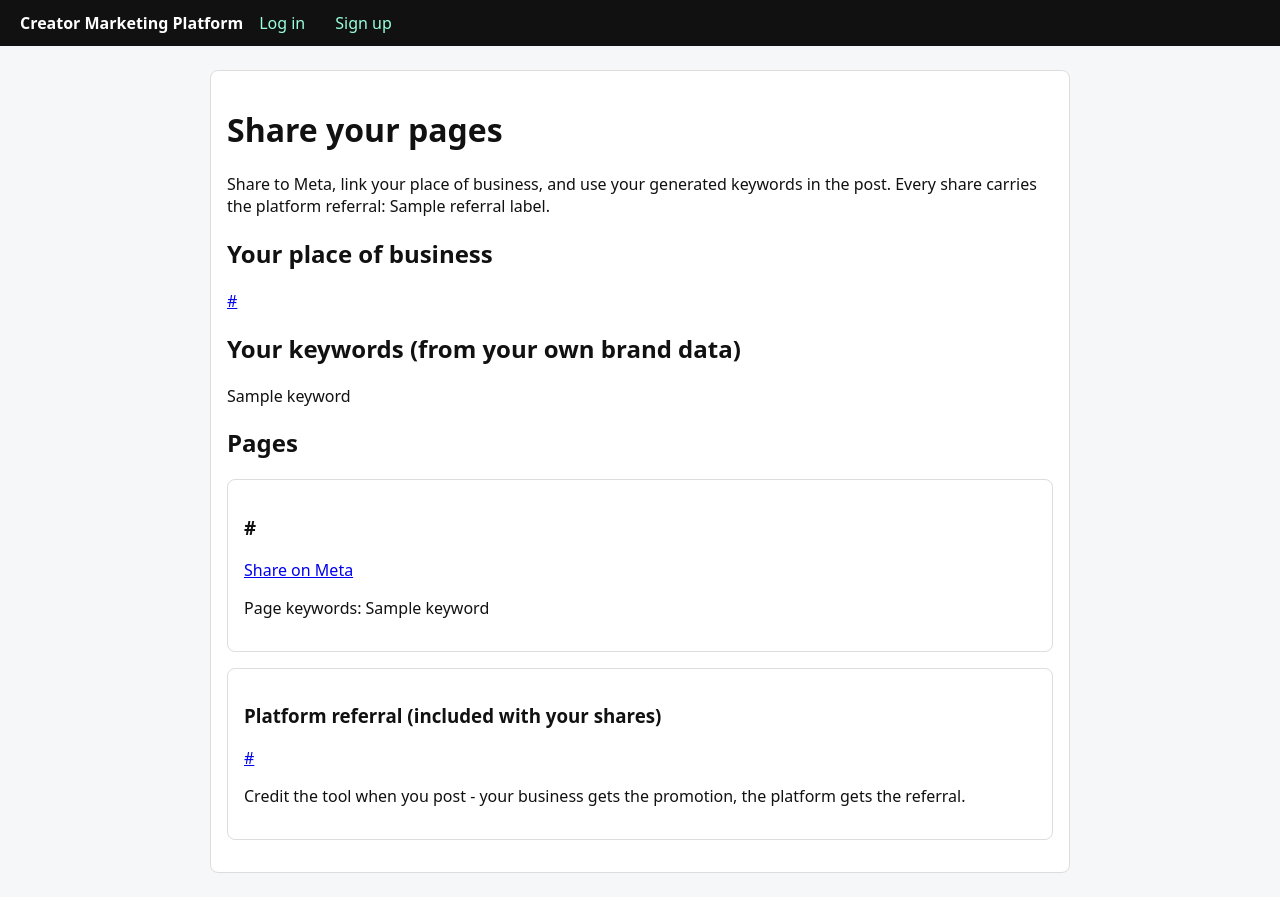
After one commit to 1243353366/creator-marketing-platform, a Flask app: template app/templates/share.html in a window 1280 px wide. The commit adds this page. Run offline with Flask 3, Linux system fonts and the light colour scheme; the template is opened without the code that fills it: most values are stand-ins (such as "Sample title", 1, 10 or a date in 2020); parts of the project's set-up code (start-up, migrations or seed data) failed here and were passed over; some libraries are stand-ins or nearby versions.

Commit message:
Share page: Meta + place-of-business links, own-data keywords, platform referral
Creators share their tracked SEO pages to Meta (sharer links
with the page url quoted, so an adversarial url cannot inject
sharer parameters), feature their place of business
(brand_profiles.business_url, https-only, optional), and get
keyword suggestions generated deterministically from their own
brand profile and page metadata - empty data yields no
keywords, never filler; stopwords and caps enforced; nothing
invented. Every share carries the platform referral: the
project's GitHub link, labeled explicitly. Win-win - the
creator promotes their business, the referral travels with it.

New page joins the oracle probe's leakage and auth lists
automatically. 3 tests added: honest keywords, business_url
https enforcement, share/adversarial link formats.

Two latent defects surfaced by the work, both fixed:
share.html initially extended a guessed block name (content;
base.html defines body), and brand.html NEVER rendered the
error variable - checkout/business 400s re-rendered the form
silently. Errors now display

```diff
--- a/app/models.py
+++ b/app/models.py
@@ -81,6 +81,8 @@ class BrandProfile(Base):
     restrictions: Mapped[str] = mapped_column(Text, default="")
     cta: Mapped[str] = mapped_column(String(255), default="")
     checkout_url: Mapped[str] = mapped_column(String(500),
+                                              nullable=True)
+    business_url: Mapped[str] = mapped_column(String(500),
                                               nullable=True)
     conversion_goal: Mapped[str] = mapped_column(String(255),
                                                  default="")
--- a/app/routes.py
+++ b/app/routes.py
@@ -9,6 +9,7 @@ from flask import (Blueprint, abort, flash, redirect,
 
 from . import auth, consent as consent_svc, marketing, monthly
 from . import payments as payments_svc, seo
+from . import share as S
 from .db import session as dbsession
 from .models import (User, BrandProfile, Campaign, Metric,
                      MonthlyReview, SeoAudit, SeoPage, Variant)
@@ -143,6 +144,14 @@ def brand():
             return render_template("brand.html", profile=profile,
                 error="Checkout link must be https://"), 400
         fields["checkout_url"] = checkout or None
+        business = request.form.get("business_url",
+                                    "").strip()[:500]
+        # the creator's place of business (map page, listing,
+        # storefront), shown on their share page - their link
+        if business and not business.startswith("https://"):
+            return render_template("brand.html", profile=profile,
+                error="Business link must be https://"), 400
+        fields["business_url"] = business or None
         if profile is None:
             db.add(BrandProfile(user_id=user.id, **fields))
         else:
@@ -444,6 +453,36 @@ def payment_webhook():
     return {"received": True}
 
 
+@bp.get("/share")
+def share_page():
+    user = require_user()
+    db = dbsession()
+    profile = db.query(BrandProfile).filter_by(
+        user_id=user.id).one_or_none()
+    pages = db.query(SeoPage).filter_by(
+        user_id=user.id).order_by(SeoPage.url).all()
+    shares = []
+    for pg in pages:
+        audit = db.query(SeoAudit).filter_by(
+            user_id=user.id, page_id=pg.id).order_by(
+            SeoAudit.checked_at.desc()).first()
+        extra = " ".join(
+            x for x in (getattr(audit, "meta_title", ""),
+                        getattr(audit, "meta_desc", "")) if x)
+        shares.append({
+            "page": pg,
+            "meta_url": S.meta_share_url(pg.url),
+            "keywords": S.generate_keywords(profile, extra),
+        })
+    return render_template(
+        "share.html", shares=shares, profile=profile,
+        business_url=(profile.business_url or "")
+        if profile else "",
+        referral_url=S.REFERRAL_URL,
+        referral_label=S.REFERRAL_LABEL,
+        keywords=S.generate_keywords(profile))
+
+
 @bp.get("/payments")
 def payments_page():
     require_user()
--- /dev/null
+++ b/app/share.py
@@ -0,0 +1,64 @@
+"""Share utilities: keywords from the creator's OWN data, and
+share links that carry the platform's referral.
+
+Honesty rules (this module generates marketing suggestions):
+  - Keywords are derived ONLY from the creator's own brand
+    profile and page metadata. Nothing is invented; an empty
+    profile yields NO keywords, never filler.
+  - The referral is explicit and labeled: every share carries
+    the platform's GitHub link so shared posts credit the
+    tool. It is never hidden in the link text.
+"""
+from urllib.parse import quote
+
+# The platform's own referral: shared posts credit this
+# project's source. Win-win - the creator promotes their
+# business, the platform travels with the post.
+REFERRAL_URL = (
+    "https://github.com/1243353366/"
+    "creator-marketing-platform")
+REFERRAL_LABEL = "Built with creator-marketing-platform (open source)"
+
+# words never worth suggesting as keywords
+_STOPWORDS = frozenset(
+    """a an and are as at be but by for from has have i in is it
+    its me my not of on or our so the their them they this to
+    we with you your""".split())
+
+MAX_KEYWORDS = 12
+
+
+def meta_share_url(page_url: str) -> str:
+    """Meta (Facebook) share dialog URL for a page the CREATOR
+    chose to share. The page url is quoted so an adversarial
+    url cannot inject extra sharer parameters."""
+    return ("https://www.facebook.com/sharer/sharer.php?u="
+            + quote(page_url, safe=""))
+
+
+def generate_keywords(profile, extra_text: str = "") -> list:
+    """Deterministic keyword suggestions from the creator's own
+    data: brand display name, voice, audience, cta, channels,
+    plus any page metadata text. Returns at most MAX_KEYWORDS
+    lowercase tokens (len>=3, no stopwords), de-duplicated in
+    first-seen order. Empty inputs -> empty list. No filler."""
+    if profile is None:
+        return []
+    parts = [profile.display_name, profile.voice,
+             profile.audience, profile.cta,
+             getattr(profile, "channels", ""),
+             getattr(profile, "conversion_goal", "")]
+    parts.append(extra_text or "")
+    seen, out = set(), []
+    for part in parts:
+        if not part:
+            continue
+        for tok in part.lower().replace(",", " ").split():
+            tok = "".join(c for c in tok if c.isalnum())
+            if (len(tok) >= 3 and tok not in _STOPWORDS
+                    and tok not in seen):
+                seen.add(tok)
+                out.append(tok)
+                if len(out) >= MAX_KEYWORDS:
+                    return out
+    return out
--- a/app/templates/base.html
+++ b/app/templates/base.html
@@ -26,6 +26,7 @@ td,th{border-bottom:1px solid #ddd;padding:6px;text-align:left}
 <a href="{{ url_for('ui.dashboard') }}">Dashboard</a>
 <a href="{{ url_for('ui.brand') }}">Brand</a>
 <a href="{{ url_for('ui.seo_page_list') }}">SEO</a>
+<a href="{{ url_for('ui.share_page') }}">Share</a>
 <a href="{{ url_for('ui.review') }}">Reviews</a>
 <a href="{{ url_for('ui.consent_page') }}">Consent</a>
 <a href="{{ url_for('ui.payments_page') }}">Billing</a>
--- a/app/templates/brand.html
+++ b/app/templates/brand.html
@@ -24,7 +24,12 @@ products, services, courses (https://, optional; your
 transaction, your approved processor)
 <input name="checkout_url" placeholder="https://your-checkout-or-storefront/..."
  value="{{ profile.checkout_url if profile else '' }}"></label>
+<label>Place of business link - map page, listing, storefront
+(https://, optional; shown on your share page)
+<input name="business_url" placeholder="https://maps.example/your-business"
+ value="{{ profile.business_url if profile else '' }}"></label>
 <p class="hint">Links out to a payment platform that approves YOUR
 content category. A link is not a verified paywall, and we never
 hold your funds.</p>
+{% if error %}<p class="error">{{ error }}</p>{% endif %}
 <button>Save</button></form></div>{% endblock %}
--- /dev/null
+++ b/app/templates/share.html
@@ -0,0 +1,47 @@
+{% extends "base.html" %}
+{% block body %}
+<div class="card">
+<h1>Share your pages</h1>
+<p class="hint">Share to Meta, link your place of business,
+and use your generated keywords in the post. Every share
+carries the platform referral: {{ referral_label }}.</p>
+
+{% if business_url %}
+<h2>Your place of business</h2>
+<p><a href="{{ business_url }}" rel="noopener">{{ business_url }}</a></p>
+{% else %}
+<p class="muted">Add a business link on the
+<a href="{{ url_for('ui.brand') }}">brand page</a> to feature
+your place of business here.</p>
+{% endif %}
+
+<h2>Your keywords (from your own brand data)</h2>
+{% if keywords %}
+<p class="hint">{% for k in keywords %}{{ k }}{{ ", " if not loop.last }}{% endfor %}</p>
+{% else %}
+<p class="muted">Fill in your <a href="{{ url_for('ui.brand') }}">brand profile</a>
+and keywords will be generated from it - nothing invented.</p>
+{% endif %}
+
+<h2>Pages</h2>
+{% for s in shares %}
+<div class="card">
+<h3>{{ s.page.url }}</h3>
+<p><a href="{{ s.meta_url }}" rel="noopener" target="_blank">Share on Meta</a></p>
+{% if s.keywords %}
+<p class="hint">Page keywords: {% for k in s.keywords %}{{ k }}{{ ", " if not loop.last }}{% endfor %}</p>
+{% endif %}
+</div>
+{% else %}
+<p class="muted">No pages tracked yet. Add pages under
+<a href="{{ url_for('ui.seo_page_list') }}">SEO</a> to share them.</p>
+{% endfor %}
+
+<div class="card">
+<h3>Platform referral (included with your shares)</h3>
+<p><a href="{{ referral_url }}" rel="noopener">{{ referral_url }}</a></p>
+<p class="hint">Credit the tool when you post - your business
+gets the promotion, the platform gets the referral.</p>
+</div>
+</div>
+{% endblock %}
--- a/scripts/oracle_probe.py
+++ b/scripts/oracle_probe.py
@@ -140,8 +140,8 @@ try:
 
     # --- 2. cross-tenant leakage on list pages ---------------
     for path in ("/dashboard", "/brand", "/review", "/seo",
-                 "/consent", "/payments", "/seo/sitemap",
-                 "/seo/audit-history"):
+                 "/share", "/consent", "/payments",
+                 "/seo/sitemap", "/seo/audit-history"):
         body = b.get(path).get_data(as_text=True)
         if A_MARK in body:
             failures.append(
@@ -150,7 +150,7 @@ try:
     # --- 3. auth boundary: anonymous --------------------------
     anon = new_client()
     for path in ("/dashboard", "/brand", "/review", "/seo",
-                 "/consent", "/payments",
+                 "/share", "/consent", "/payments",
                  "/seo/sitemap", "/seo/audit-history"):
         r = anon.get(path)
         if r.status_code == 200:
```
Also changed, not shown: migrations/versions/a1b2c3d4e5f6_business_url_for_share.py (added, +27 -0 lines), tests/test_platform.py (+59 -0 lines), README.md.
